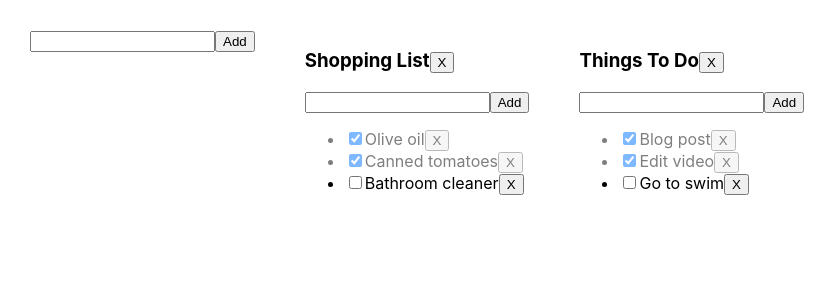
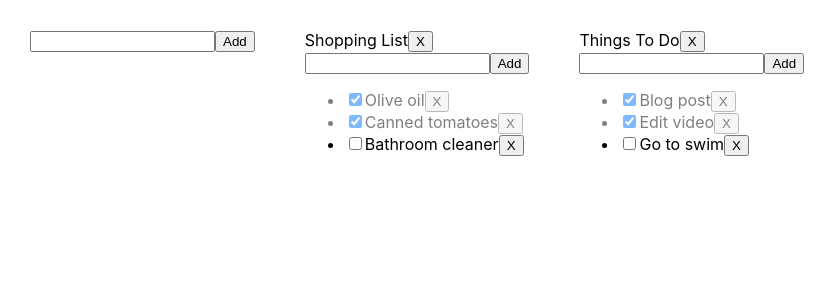
Before and after one commit to vsmaliakou/test-project-to-do-list, a React (Create React App) app: page / in a window 1280 px wide. Shown: the top 300 px of the page, without its empty margins (0-837 px from the left). Built offline with nearby package versions, Linux system fonts and the light colour scheme.

Commit message:
EditableSpan, todolist-reducer

```diff
--- a/src/App.tsx
+++ b/src/App.tsx
@@ -4,7 +4,7 @@ import {ToDoList} from "./ToDoList";
 import {v1} from "uuid";
 import {AddItemForm} from "./AddItemForm";
 
-type ToDoListType = {
+export type ToDoListType = {
     id: string
     title: string
 }
@@ -32,11 +32,11 @@ export const App = () => {
                 {id: v1(), title: "Canned tomatoes", isDone: true},
                 {id: v1(), title: "Bathroom cleaner", isDone: false}
             ],
-        [todolistId2]: [
-            {id: v1(), title: "Blog post", isDone: true},
-            {id: v1(), title: "Edit video", isDone: true},
-            {id: v1(), title: "Go to swim", isDone: false}
-        ]
+            [todolistId2]: [
+                {id: v1(), title: "Blog post", isDone: true},
+                {id: v1(), title: "Edit video", isDone: true},
+                {id: v1(), title: "Go to swim", isDone: false}
+            ]
         }
     )
 
@@ -59,6 +59,14 @@ export const App = () => {
             setTasks({...tasks})
         }
     }
+    const changeTaskTitle = (taskId: string, newTitle: string, todolistId: string) => {
+        const todolistTasks = tasks[todolistId]
+        const task = todolistTasks.find(t => t.id === taskId)
+        if (task) {
+            task.title = newTitle
+            setTasks({...tasks})
+        }
+    }
 
     const removeTodolist = (todolistId: string) => {
         const filteredTodolist = todolists.filter(t => t.id !== todolistId)
@@ -69,6 +77,13 @@ export const App = () => {
         const newTodolist = {id: newTodolistId, title}
         setTodolists([newTodolist, ...todolists])
         setTasks({...tasks, [newTodolistId]: []})
+    }
+    const changeTodolistTitle = (todolistId: string, newTitle: string) => {
+        const todolist = todolists.find(t => t.id === todolistId)
+        if (todolist) {
+            todolist.title = newTitle
+            setTodolists([...todolists])
+        }
     }
 
     return (
@@ -86,6 +101,8 @@ export const App = () => {
                         addTask={addTask}
                         changeTasksStatus={changeTasksStatus}
                         removeTodolist={removeTodolist}
+                        changeTaskTitle={changeTaskTitle}
+                        changeTodolistTitle={changeTodolistTitle}
                     />
                 })
             }
--- /dev/null
+++ b/src/EditableSpan.tsx
@@ -0,0 +1,36 @@
+import React, {ChangeEvent, useState} from "react";
+
+type EditableSpanPropsType = {
+    title: string
+    onChange: (newTitle: string) => void
+}
+
+export const EditableSpan: React.FC<EditableSpanPropsType> = (props) => {
+
+    const [editMode, setEditMode] = useState(false)
+    const [title, setTitle] = useState(props.title)
+
+    const activateEditMode = () => {
+        setEditMode(true)
+        setTitle(props.title)
+    }
+
+    const activateViewMode = () => {
+        setEditMode(false)
+        props.onChange(title)
+    }
+    const changeTitle = (e: ChangeEvent<HTMLInputElement>) => {
+        setTitle(e.currentTarget.value)
+    }
+
+    return (
+        editMode
+            ? <input
+                value={title}
+                autoFocus
+                onBlur={activateViewMode}
+                onChange={changeTitle}
+            />
+            : <span onDoubleClick={activateEditMode}>{props.title}</span>
+    )
+}
--- a/src/ToDoList.tsx
+++ b/src/ToDoList.tsx
@@ -1,6 +1,7 @@
 import React, {ChangeEvent} from "react";
 import {TaskType} from "./App";
 import {AddItemForm} from "./AddItemForm";
+import {EditableSpan} from "./EditableSpan";
 
 
 type ToDoListPropsType = {
@@ -11,20 +12,21 @@ type ToDoListPropsType = {
     addTask: (taskTitle: string, todolistId: string) => void
     changeTasksStatus: (taskId: string, newIsDone: boolean, todolistId: string) => void
     removeTodolist: (todolistId: string) => void
+    changeTaskTitle: (taskId: string, newTitle: string, todolistId: string) => void
+    changeTodolistTitle: (todolistId: string, newTitle: string) => void
 }
 
 
 export const ToDoList: React.FC<ToDoListPropsType> = (props) => {
 
     const addTask = (title: string) => props.addTask(title, props.id)
-
     const removeTodolist = () => props.removeTodolist(props.id)
+    const changeTodolistTitle = (newTitle: string) => props.changeTodolistTitle(props.id, newTitle)
 
     return (
         <div>
-            <h3>{props.title}
-                <button onClick={removeTodolist}>X</button>
-            </h3>
+            <EditableSpan title={props.title} onChange={changeTodolistTitle}/>
+            <button onClick={removeTodolist}>X</button>
             <AddItemForm addItem={addTask}/>
             <ul>
                 {
@@ -32,6 +34,7 @@ export const ToDoList: React.FC<ToDoListPropsType> = (props) => {
 
                         const removeTask = () => props.removeTask(t.id, props.id)
                         const changeTasksStatus = (e: ChangeEvent<HTMLInputElement>) => props.changeTasksStatus(t.id, e.currentTarget.checked, props.id)
+                        const changeTaskTitle = (newTitle: string) => props.changeTaskTitle(t.id, newTitle, props.id)
 
                         return <li key={t.id} className={t.isDone ? "is-done" : ""}>
                             <input
@@ -39,7 +42,7 @@ export const ToDoList: React.FC<ToDoListPropsType> = (props) => {
                                 checked={t.isDone}
                                 onChange={changeTasksStatus}
                             />
-                            <span>{t.title}</span>
+                            <EditableSpan title={t.title} onChange={changeTaskTitle}/>
                             <button onClick={removeTask}>X</button>
                         </li>
                     })
```
Also changed, not shown: src/todolist-reducer.ts (added, +30 -0 lines), src/App.css (line endings or trailing spaces).
